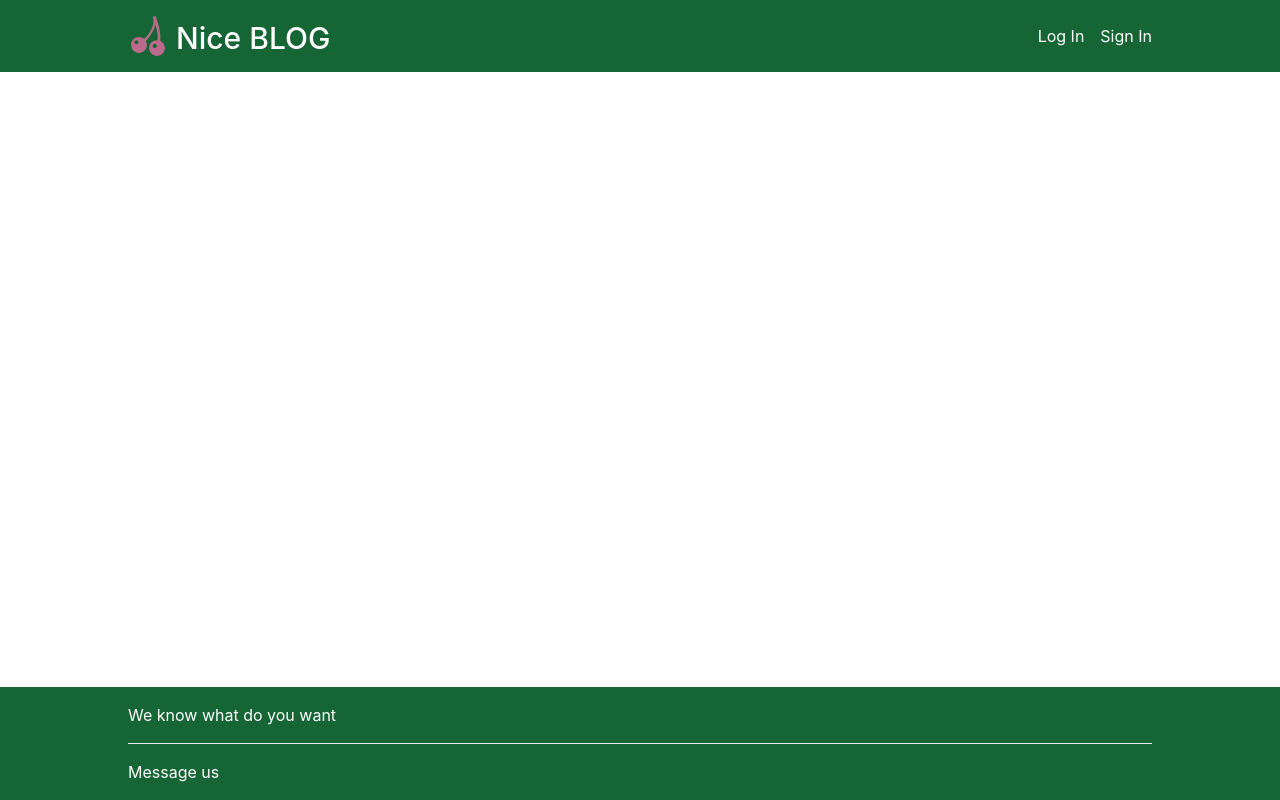
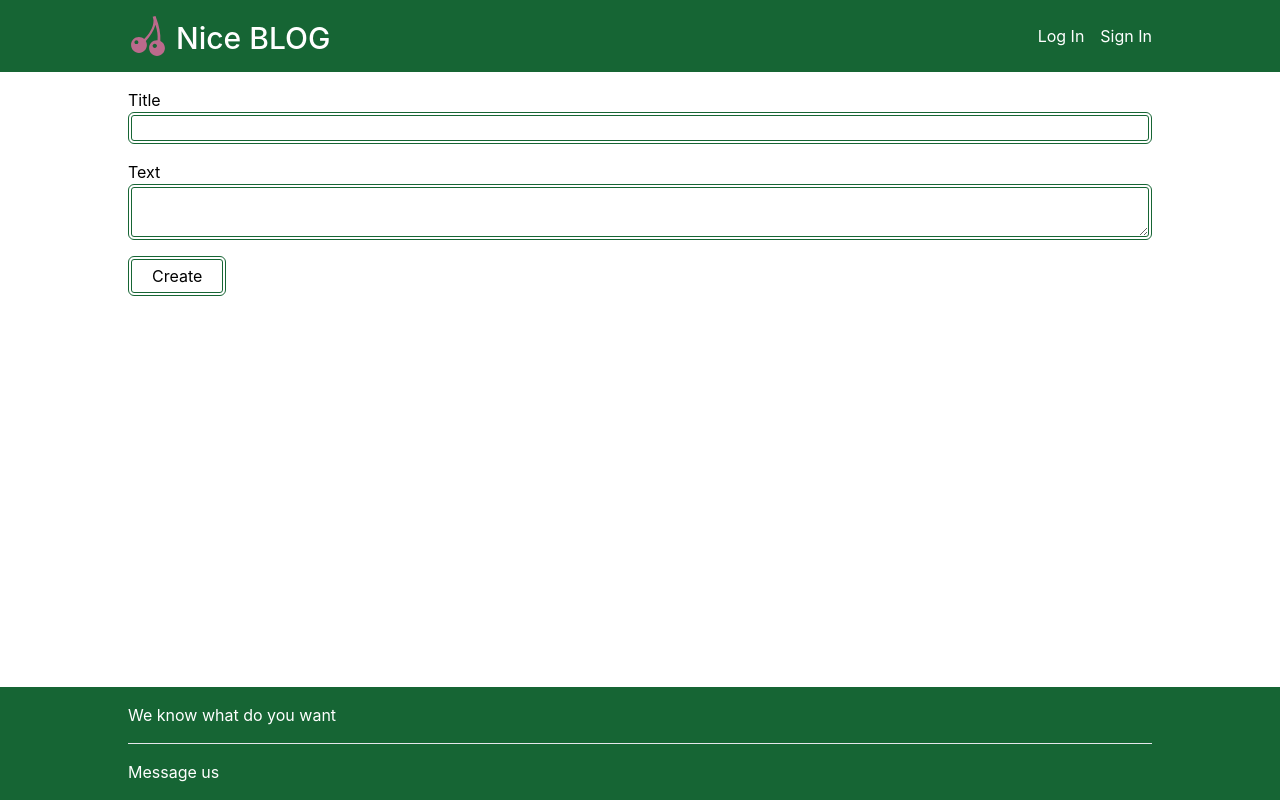
Before and after one commit to DanilaMehighlove/blog-react-express-mongodb-tailwind, a React (Create React App) app in the folder frontend/: page /article in a window 1280 px wide. Built offline with nearby package versions, Linux system fonts and the light colour scheme.

Commit message:
Added create article page

```diff
--- a/frontend/src/components/App.tsx
+++ b/frontend/src/components/App.tsx
@@ -1,7 +1,16 @@
 import "../App.scss";
 import { Header, Footer, Main } from "./base";
+import { useEffect } from "react";
+import { initUserID } from "../store/features/userSlice";
+import { useAppDispatch } from "../store/hooks";
 
 function App() {
+  const dispatch = useAppDispatch();
+
+  useEffect(() => {
+    dispatch(initUserID());
+  }, []);
+
   return (
     <div className="flex flex-col h-full">
       <header className="flex justify-center bg-green-800 pt-4 pb-4">
--- a/frontend/src/components/authorization/Login.tsx
+++ b/frontend/src/components/authorization/Login.tsx
@@ -3,12 +3,15 @@ import { Input, Button, Error } from '../form-elements';
 import { handleMongoErrors } from '../../utils/handleErrors';
 import { isUserExist } from '../../utils/requests';
 import { useNavigate } from 'react-router-dom';
+import { setUserID } from '../../store/features/userSlice';
+import { useAppDispatch } from '../../store/hooks';
 
 export function Login() {
   const [login, setLogin] = useState('');
   const [password, setPassword] = useState('');
   const [loginErrors, setLoginErrors] = useState<string[]>([]);
   const navigate = useNavigate();
+  const dispatch = useAppDispatch();
 
   const handleLoginChange = (event: ChangeEvent<HTMLInputElement>) => {
     setLogin(event.target.value);
@@ -31,7 +34,7 @@ export function Login() {
         errors = [...errors, ...handleMongoErrors(data)];
 
         if (!errors.length) {
-          localStorage.setItem('userID', data['_id']);
+          dispatch(setUserID(data['_id']));
           return navigate('/');
         }
 
--- a/frontend/src/components/authorization/Signin.tsx
+++ b/frontend/src/components/authorization/Signin.tsx
@@ -3,12 +3,15 @@ import { Button, Input, Error } from "../form-elements";
 import { handleMongoErrors } from '../../utils/handleErrors';
 import { createUser } from '../../utils/requests';
 import { useNavigate } from 'react-router-dom';
+import { setUserID } from '../../store/features/userSlice';
+import { useAppDispatch } from '../../store/hooks';
 
 export function Signin() {
   const [login, setLogin] = useState('');
   const [password, setPassword] = useState('');
   const [signinErrors, setSigninErrors] = useState<string[]>([]);
   const navigate = useNavigate();
+  const dispatch = useAppDispatch();
 
   const handleLoginChange = (event: ChangeEvent<HTMLInputElement>) => {
     setLogin(event.target.value);
@@ -30,7 +33,7 @@ export function Signin() {
       errors = [...errors, ...handleMongoErrors(data)];
 
       if (!errors.length) {
-        localStorage.setItem('userID', data['_id']);
+        dispatch(setUserID(data['_id']));
         return navigate('/');
       }
 
--- a/frontend/src/components/base/Header.tsx
+++ b/frontend/src/components/base/Header.tsx
@@ -1,17 +1,37 @@
 import logo from '../../logo.svg';
-import { Link } from 'react-router-dom';
+import { Link, useNavigate } from 'react-router-dom';
+import { useAppDispatch, useAppSelector } from '../../store/hooks';
+import { RootState } from '../../store/store';
+import { removerUserID } from '../../store/features/userSlice';
 
 export function Header() {
-  console.log(localStorage.getItem('userID'));
+  const isAuthorized = useAppSelector((state: RootState) => !!state.user.ID);
+  const dipatch = useAppDispatch();
+  const navigate = useNavigate();
+
+  const exit = () => {
+    dipatch(removerUserID());
+    navigate('/');
+  }
+
   return(
     <div className="flex gap-x-4 w-full justify-between text-white">
       <Link className="flex items-end gap-x-2" to="/">
-        <img className="w-10 h-10" src={logo}/>
+        <img className="w-10 h-10" src={logo} alt=''/>
         <h1 className="text-3xl font-medium">Nice BLOG</h1>
       </Link>
       <div className='flex gap-x-4 items-center'>
-        <div><Link to='/login'>Log In</Link></div>
-        <div><Link to='/signin'>Sign In</Link></div>
+        {
+          !isAuthorized ?
+          <>
+            <div><Link to='/login'>Log In</Link></div>
+            <div><Link to='/signin'>Sign In</Link></div>
+          </> :
+          <>
+            <div><Link to='/article'>Write an article</Link></div>
+            <button onClick={exit}>Exit</button>
+          </>
+        }
       </div>
     </div>
   );
--- a/frontend/src/components/base/Main.tsx
+++ b/frontend/src/components/base/Main.tsx
@@ -1,12 +1,14 @@
 import { Routes, Route } from "react-router-dom";
 import { ArticleList } from '../blog/ArticleList';
 import { Login, Signin } from '../authorization';
+import { ArticleForm } from "../blog/ArticleForm";
 
 export function Main() {
 
   return(
     <Routes>
       <Route path="/" element={<ArticleList />} />
+      <Route path="/article" element={<ArticleForm />} />
       <Route path="/login" element={<Login />} />
       <Route path="/signin" element={<Signin />} />
     </Routes>
--- /dev/null
+++ b/frontend/src/components/blog/ArticleForm.tsx
@@ -0,0 +1,20 @@
+import { Button, Input, Textarea } from "../form-elements";
+
+export function ArticleForm() {
+
+  return(
+    <div className="flex w-full h-full flex-col gap-y-4 pt-4 pb-4">
+      <div className="w-full flex flex-col">
+        <h4>Title</h4>
+        <Input />
+      </div>
+      <div className="w-full flex flex-col">
+        <h4>Text</h4>
+        <Textarea />
+      </div>
+      <div className="self-start">
+        <Button text="Create" />
+      </div>
+    </div>
+  );
+}
--- /dev/null
+++ b/frontend/src/components/form-elements/Textarea.tsx
@@ -0,0 +1,22 @@
+import { ChangeEvent } from 'react';
+
+interface ITextarea {
+  value?: string;
+  onChange?: (event: ChangeEvent<HTMLTextAreaElement>) => void;
+}
+
+export function Textarea({value, onChange}: ITextarea) {
+
+  const hadleChange = (event: ChangeEvent<HTMLTextAreaElement>) => {
+    onChange?.(event);
+  }
+
+  return (
+    <textarea
+      value={value}
+      onChange={hadleChange}
+      className="border-double border-4 border-green-800 rounded-md"
+    >
+    </textarea>
+  );
+}
--- a/frontend/src/index.tsx
+++ b/frontend/src/index.tsx
@@ -3,14 +3,20 @@ import './index.scss';
 import App from './components/App';
 import reportWebVitals from './reportWebVitals';
 import { BrowserRouter } from 'react-router-dom';
+import { Provider } from 'react-redux';
+import store from './store/store'
 
 const root = ReactDOM.createRoot(
   document.getElementById('root') as HTMLElement
 );
+
+
 root.render(
-  <BrowserRouter>
-    <App />
-  </BrowserRouter>
+  <Provider store={store}>
+    <BrowserRouter>
+      <App />
+    </BrowserRouter>
+  </Provider>
 );
 
 // If you want to start measuring performance in your app, pass a function
--- /dev/null
+++ b/frontend/src/store/features/userSlice.ts
@@ -0,0 +1,29 @@
+import { PayloadAction, createSlice } from "@reduxjs/toolkit";
+
+interface IInitialState {
+  ID?: string | null;
+}
+
+const initialState: IInitialState = { };
+
+export const userSlice = createSlice({
+  name: 'user',
+  initialState,
+  reducers: {
+    initUserID: (state) => {
+      const ID = localStorage.getItem('userID');
+      state.ID = ID;
+    },
+    setUserID: (state, action: PayloadAction<string>) => {
+      state.ID = action.payload;
+      localStorage.setItem('userID', action.payload);
+    },
+    removerUserID: (state) => {
+      delete state.ID;
+      localStorage.removeItem('userID');
+    }
+  }
+});
+
+export const { setUserID, removerUserID, initUserID } = userSlice.actions;
+export default userSlice.reducer;
--- a/frontend/src/store/store.ts
+++ b/frontend/src/store/store.ts
@@ -1,8 +1,11 @@
 import { configureStore } from '@reduxjs/toolkit';
+import userReducer from './features/userSlice';
+import articleReducer from './features/articleSlice';
 
 const store = configureStore({
   reducer: {
-
+    user: userReducer,
+    article: articleReducer
   }
 });
 
```
Also changed, not shown: frontend/src/components/form-elements.ts (+4 -3 lines), frontend/src/store/features/articleSlice.ts (+3 -7 lines).
